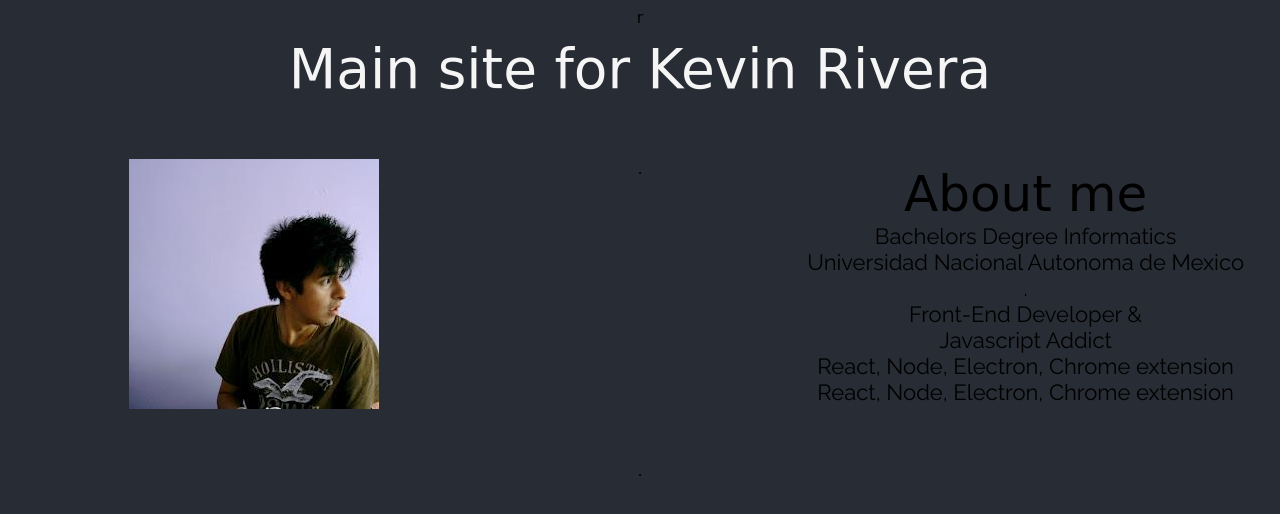
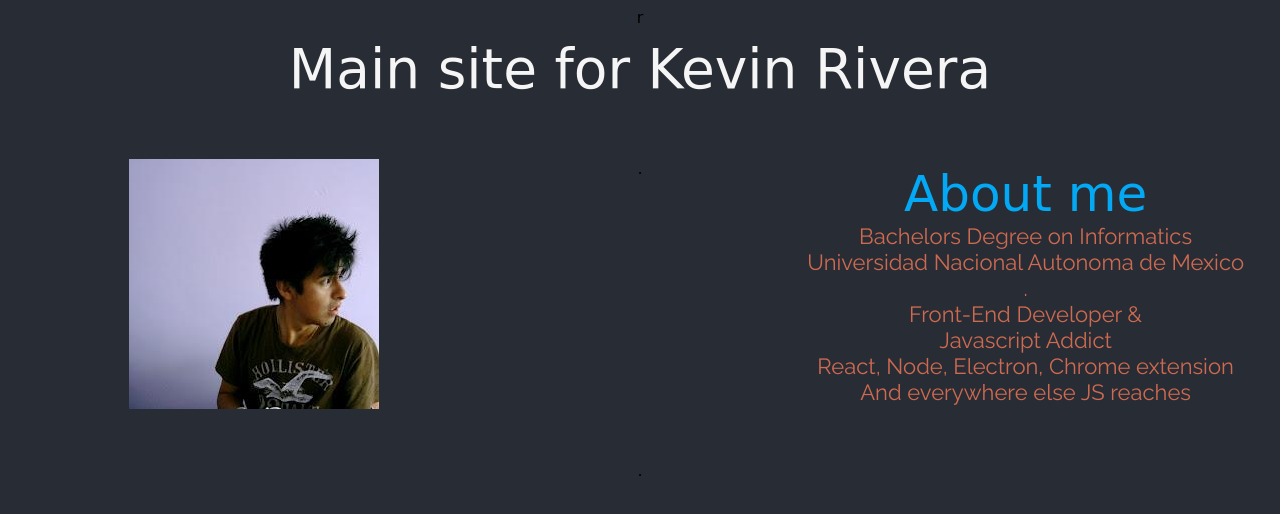
Before and after one commit to kevinmarathon2/kevinmarathon2.github.io, a website: page index.html in a window 1280 px wide. Drawn offline with Linux system fonts and the light colour scheme; files whose address does not match are found by name; a web font is replaced by a local one.

Commit message:
style change

```diff
--- a/index.html
+++ b/index.html
@@ -18,13 +18,13 @@
         <aside class="sidebar-right">
             <div class="aboutmeContainer">
                 <div class="smallHeader">About me</div>
-                <div>Bachelors Degree Informatics</div>
+                <div>Bachelors Degree on Informatics</div>
                 <div>Universidad Nacional Autonoma de Mexico</div>
                 <div>.</div>
                 <div>Front-End Developer &</div>
                 <div>Javascript Addict</div>
                 <div>React, Node, Electron, Chrome extension</div>
-                <div>React, Node, Electron, Chrome extension</div>
+                <div>And everywhere else JS reaches</div>
             </div>
         </aside>
 
--- a/main.css
+++ b/main.css
@@ -51,10 +51,13 @@ article {
   flex-direction: column;
   font-family: var(--main-font);
   font-size: 22px;
+  color: #cd6a51;
 }
 .smallHeader {
   font-family: var(--second-font);
   font-size: 50px;
+
+  color: #03a9f4;
 }
 
 footer {
```
